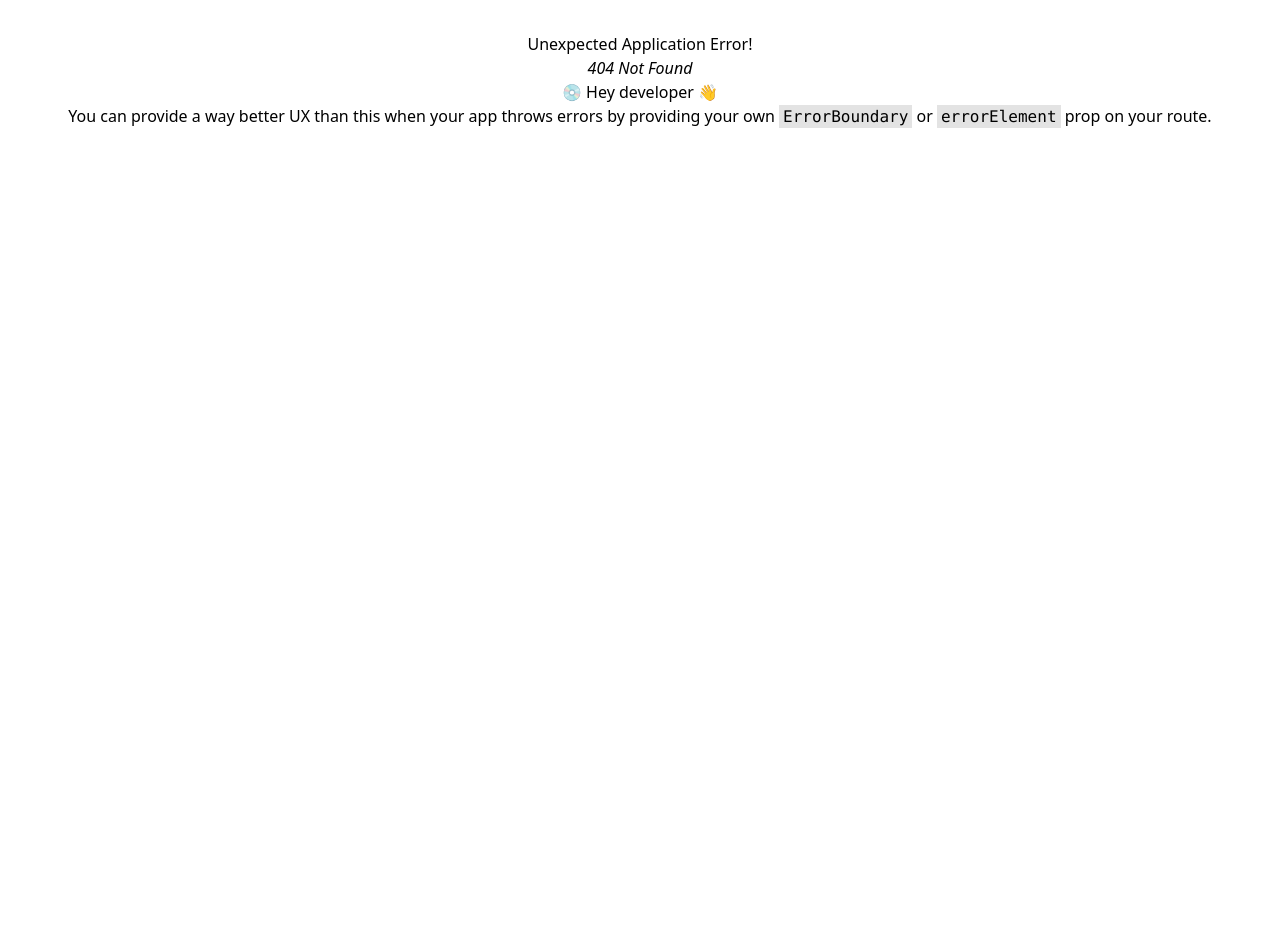
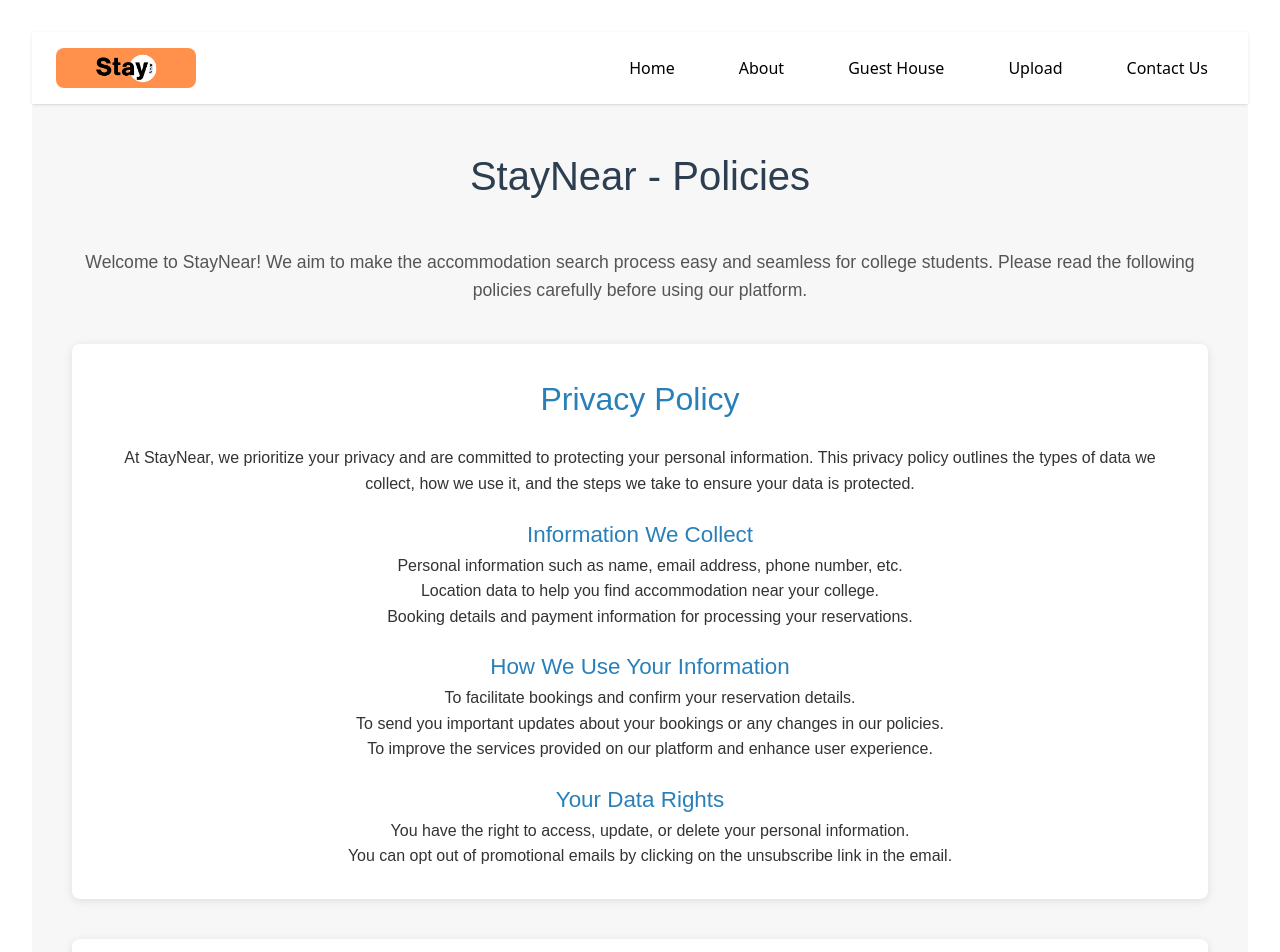
Before and after one commit to Bhupesh0307/StayNear, a React (Vite) app: page /policy-page in a window 1280 px wide. Before the commit this address had no page. Shown: the top 952 px of the page. Before the commit the page ends 800 px from the top, so only its background shows below. Built offline with nearby package versions, Linux system fonts and the light colour scheme.

Commit message:
policy page

```diff
--- a/src/Components/Footer/Footer.jsx
+++ b/src/Components/Footer/Footer.jsx
@@ -105,22 +105,22 @@
                             <h2 className="text-sm font-bold text-gray-900 uppercase mb-4">Legal</h2>
                             <ul className="space-y-3">
                                 <li>
-                                    <Link to="/" className="text-gray-600 hover:text-blue-600 transition-colors">
+                                    <Link to="/policy-page" className="text-gray-600 hover:text-blue-600 transition-colors">
                                         Privacy Policy
                                     </Link>
                                 </li>
                                 <li>
-                                    <Link to="/" className="text-gray-600 hover:text-blue-600 transition-colors">
+                                    <Link to="/policy-page" className="text-gray-600 hover:text-blue-600 transition-colors">
                                         Terms & Conditions
                                     </Link>
                                 </li>
                                 <li>
-                                    <Link to="/" className="text-gray-600 hover:text-blue-600 transition-colors">
+                                    <Link to="/policy-page" className="text-gray-600 hover:text-blue-600 transition-colors">
                                         Cookie Policy
                                     </Link>
                                 </li>
                                 <li>
-                                    <Link to="/" className="text-gray-600 hover:text-blue-600 transition-colors">
+                                    <Link to="/policy-page" className="text-gray-600 hover:text-blue-600 transition-colors">
                                         Refund Policy
                                     </Link>
                                 </li>
@@ -149,11 +149,11 @@
 
                     {/* Social Icons */}
                     <div className="flex space-x-4">
-                        <a href="#" className="bg-gray-100 p-2 rounded-full text-gray-600 hover:bg-blue-100 hover:text-blue-600 transition-colors">
+                        <a href="https://www.facebook.com/bhupesh.jha.737" className="bg-gray-100 p-2 rounded-full text-gray-600 hover:bg-blue-100 hover:text-blue-600 transition-colors">
                             <Facebook size={18} />
                             <span className="sr-only">Facebook</span>
                         </a>
-                        <a href="#" className="bg-gray-100 p-2 rounded-full text-gray-600 hover:bg-blue-100 hover:text-blue-600 transition-colors">
+                        <a href="https://x.com/bhupesh_jh60422" className="bg-gray-100 p-2 rounded-full text-gray-600 hover:bg-blue-100 hover:text-blue-600 transition-colors">
                             <Twitter size={18} />
                             <span className="sr-only">Twitter</span>
                         </a>
@@ -165,7 +165,7 @@
                             <Linkedin size={18} />
                             <span className="sr-only">LinkedIn</span>
                         </a>
-                        <a href="#" className="bg-gray-100 p-2 rounded-full text-gray-600 hover:bg-blue-100 hover:text-blue-600 transition-colors">
+                        <a href="https://www.instagram.com/bhupesh.jhaa/" className="bg-gray-100 p-2 rounded-full text-gray-600 hover:bg-blue-100 hover:text-blue-600 transition-colors">
                             <Instagram size={18} />
                             <span className="sr-only">Instagram</span>
                         </a>
--- /dev/null
+++ b/src/Components/Policy Page/policyPage.jsx
@@ -0,0 +1,278 @@
+import React from "react";
+
+const PolicyPage = () => {
+  return (
+    <div
+      style={{
+        padding: "40px",
+        fontFamily: "'Arial', sans-serif",
+        backgroundColor: "#f7f7f7",
+        color: "#333",
+        lineHeight: "1.6",
+      }}
+    >
+      <h1
+        style={{
+          textAlign: "center",
+          fontSize: "2.5em",
+          marginBottom: "40px",
+          color: "#2c3e50",
+        }}
+      >
+        StayNear - Policies
+      </h1>
+
+      <p
+        style={{
+          fontSize: "1.1em",
+          marginBottom: "40px",
+          textAlign: "center",
+          color: "#555",
+        }}
+      >
+        Welcome to StayNear! We aim to make the accommodation search process easy and seamless for college students. Please read the following policies carefully before using our platform.
+      </p>
+
+      {/* Privacy Policy Section */}
+      <section
+        style={{
+          backgroundColor: "#fff",
+          padding: "30px",
+          borderRadius: "8px",
+          boxShadow: "0 2px 10px rgba(0, 0, 0, 0.1)",
+          marginBottom: "40px",
+        }}
+      >
+        <h2
+          style={{
+            fontSize: "2em",
+            marginBottom: "20px",
+            color: "#2980b9",
+          }}
+        >
+          Privacy Policy
+        </h2>
+        <p>
+          At StayNear, we prioritize your privacy and are committed to protecting your personal information. This privacy policy outlines the types of data we collect, how we use it, and the steps we take to ensure your data is protected.
+        </p>
+
+        <h3
+          style={{
+            fontSize: "1.4em",
+            marginTop: "20px",
+            color: "#2980b9",
+          }}
+        >
+          Information We Collect
+        </h3>
+        <ul style={{ paddingLeft: "20px" }}>
+          <li>Personal information such as name, email address, phone number, etc.</li>
+          <li>Location data to help you find accommodation near your college.</li>
+          <li>Booking details and payment information for processing your reservations.</li>
+        </ul>
+
+        <h3
+          style={{
+            fontSize: "1.4em",
+            marginTop: "20px",
+            color: "#2980b9",
+          }}
+        >
+          How We Use Your Information
+        </h3>
+        <ul style={{ paddingLeft: "20px" }}>
+          <li>To facilitate bookings and confirm your reservation details.</li>
+          <li>To send you important updates about your bookings or any changes in our policies.</li>
+          <li>To improve the services provided on our platform and enhance user experience.</li>
+        </ul>
+
+        <h3
+          style={{
+            fontSize: "1.4em",
+            marginTop: "20px",
+            color: "#2980b9",
+          }}
+        >
+          Your Data Rights
+        </h3>
+        <ul style={{ paddingLeft: "20px" }}>
+          <li>You have the right to access, update, or delete your personal information.</li>
+          <li>You can opt out of promotional emails by clicking on the unsubscribe link in the email.</li>
+        </ul>
+      </section>
+
+      {/* Terms and Conditions Section */}
+      <section
+        style={{
+          backgroundColor: "#fff",
+          padding: "30px",
+          borderRadius: "8px",
+          boxShadow: "0 2px 10px rgba(0, 0, 0, 0.1)",
+          marginBottom: "40px",
+        }}
+      >
+        <h2
+          style={{
+            fontSize: "2em",
+            marginBottom: "20px",
+            color: "#2980b9",
+          }}
+        >
+          Terms and Conditions
+        </h2>
+        <p>
+          These terms and conditions govern your use of the StayNear platform and the services we offer. By using our website and services, you agree to abide by these terms.
+        </p>
+
+        <h3
+          style={{
+            fontSize: "1.4em",
+            marginTop: "20px",
+            color: "#2980b9",
+          }}
+        >
+          Eligibility
+        </h3>
+        <ul style={{ paddingLeft: "20px" }}>
+          <li>You must be a college student, or someone booking accommodation on behalf of a student, to use our platform.</li>
+          <li>Users must be at least 18 years old to register and use the platform.</li>
+        </ul>
+
+        <h3
+          style={{
+            fontSize: "1.4em",
+            marginTop: "20px",
+            color: "#2980b9",
+          }}
+        >
+          Booking and Payment
+        </h3>
+        <ul style={{ paddingLeft: "20px" }}>
+          <li>All bookings are subject to availability and confirmation by StayNear.</li>
+          <li>Full payment is required at the time of booking to secure your accommodation.</li>
+        </ul>
+
+        <h3
+          style={{
+            fontSize: "1.4em",
+            marginTop: "20px",
+            color: "#2980b9",
+          }}
+        >
+          Prohibited Activities
+        </h3>
+        <ul style={{ paddingLeft: "20px" }}>
+          <li>You may not use the platform for illegal activities or violate any local laws related to accommodation.</li>
+          <li>Any fraudulent activity or misrepresentation during the booking process may result in account termination.</li>
+        </ul>
+      </section>
+
+      {/* Cookie Policy Section */}
+      <section
+        style={{
+          backgroundColor: "#fff",
+          padding: "30px",
+          borderRadius: "8px",
+          boxShadow: "0 2px 10px rgba(0, 0, 0, 0.1)",
+          marginBottom: "40px",
+        }}
+      >
+        <h2
+          style={{
+            fontSize: "2em",
+            marginBottom: "20px",
+            color: "#2980b9",
+          }}
+        >
+          Cookie Policy
+        </h2>
+        <p>
+          StayNear uses cookies to enhance your experience on our website. Cookies are small text files stored on your device that help us analyze web traffic, personalize content, and improve user experience.
+        </p>
+
+        <h3
+          style={{
+            fontSize: "1.4em",
+            marginTop: "20px",
+            color: "#2980b9",
+          }}
+        >
+          What Cookies Do We Use?
+        </h3>
+        <ul style={{ paddingLeft: "20px" }}>
+          <li>Essential cookies to enable basic functionalities of the platform such as login and booking.</li>
+          <li>Analytical cookies to track usage and improve our services.</li>
+          <li>Advertising cookies to provide personalized content and offers.</li>
+        </ul>
+
+        <h3
+          style={{
+            fontSize: "1.4em",
+            marginTop: "20px",
+            color: "#2980b9",
+          }}
+        >
+          Managing Cookies
+        </h3>
+        <p>
+          You can control or disable cookies through your browser settings. However, please note that disabling cookies may affect your experience on StayNear, and some features may not function as expected.
+        </p>
+      </section>
+
+      {/* Refund Policy Section */}
+      <section
+        style={{
+          backgroundColor: "#fff",
+          padding: "30px",
+          borderRadius: "8px",
+          boxShadow: "0 2px 10px rgba(0, 0, 0, 0.1)",
+          marginBottom: "40px",
+        }}
+      >
+        <h2
+          style={{
+            fontSize: "2em",
+            marginBottom: "20px",
+            color: "#2980b9",
+          }}
+        >
+          Refund Policy
+        </h2>
+        <p>
+          StayNear offers a transparent refund policy to ensure that your experience is hassle-free. Please read the following conditions for refunds.
+        </p>
+
+        <h3
+          style={{
+            fontSize: "1.4em",
+            marginTop: "20px",
+            color: "#2980b9",
+          }}
+        >
+          Eligibility for Refund
+        </h3>
+        <ul style={{ paddingLeft: "20px" }}>
+          <li>If you cancel your booking at least 48 hours before your scheduled check-in, you are eligible for a full refund.</li>
+          <li>If you cancel your booking within 48 hours of your check-in time, a partial refund of 50% of the total booking amount will be processed.</li>
+          <li>If you do not show up for your booking without prior notice, no refund will be issued.</li>
+        </ul>
+
+        <h3
+          style={{
+            fontSize: "1.4em",
+            marginTop: "20px",
+            color: "#2980b9",
+          }}
+        >
+          Refund Process
+        </h3>
+        <ul style={{ paddingLeft: "20px" }}>
+          <li>Refunds will be processed to the original payment method within 7-10 business days after the cancellation is confirmed.</li>
+          <li>In case of any discrepancies or issues, please contact our support team, and we will assist you in resolving the matter.</li>
+        </ul>
+      </section>
+    </div>
+  );
+};
+
+export default PolicyPage;
--- a/src/main.jsx
+++ b/src/main.jsx
@@ -10,6 +10,7 @@
 import Contact from './Components/Contact/Contact.jsx'
 import GuestHouses from './Components/Guest House/guest-house.jsx'
 import Upload from './Components/Upload/Upload.jsx'
+import PolicyPage from './Components/Policy Page/policyPage.jsx'
 import { Route } from 'react-router-dom'
 
 
@@ -21,6 +22,7 @@
       <Route path='contact' element={<Contact />} />
       <Route path='guest-house' element={<GuestHouses />} />
       <Route path='upload-guest-house' element={<Upload />} />
+      <Route path='policy-page' element={<PolicyPage />} />
     </Route>
   )
 )
```
